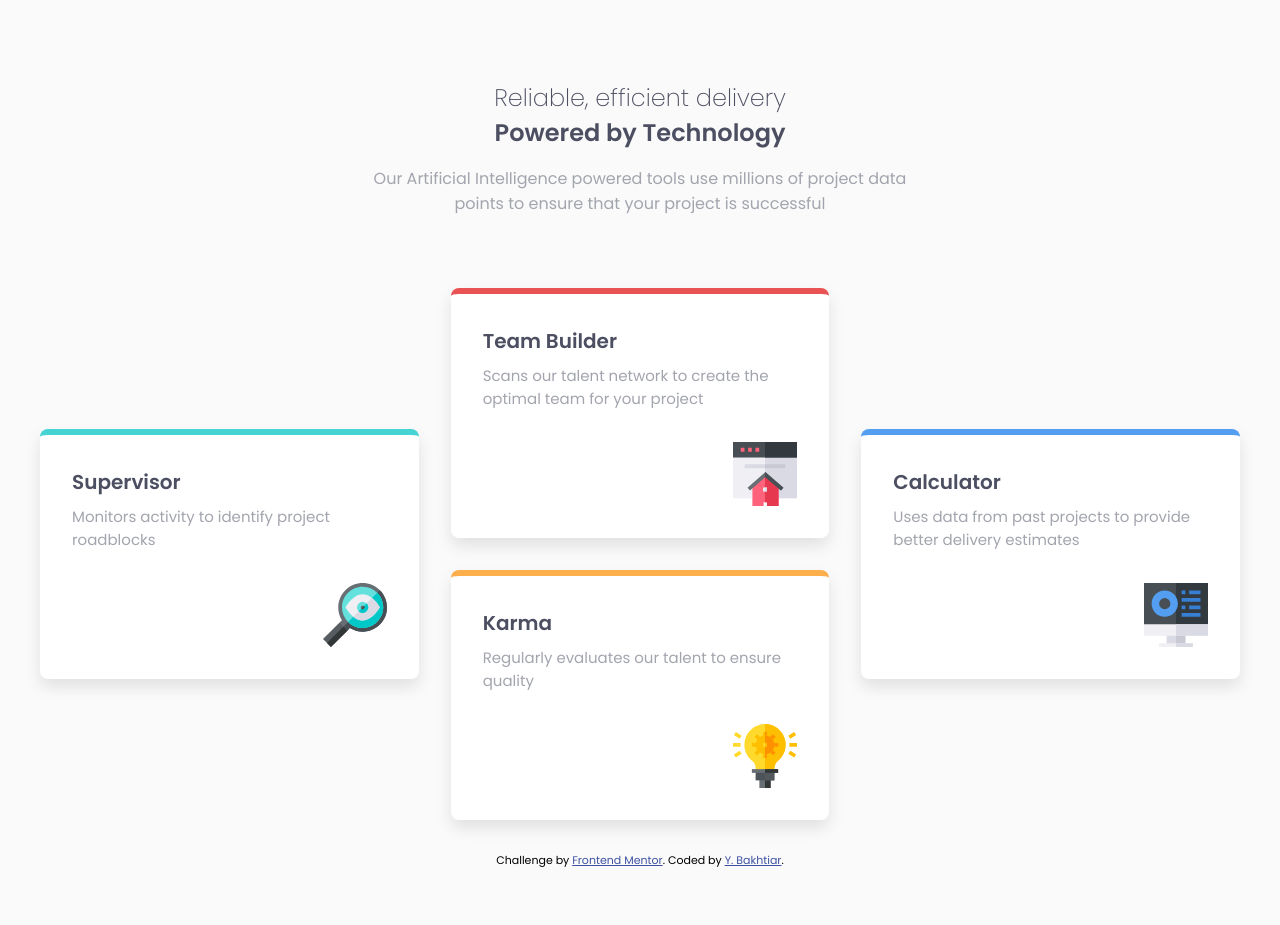
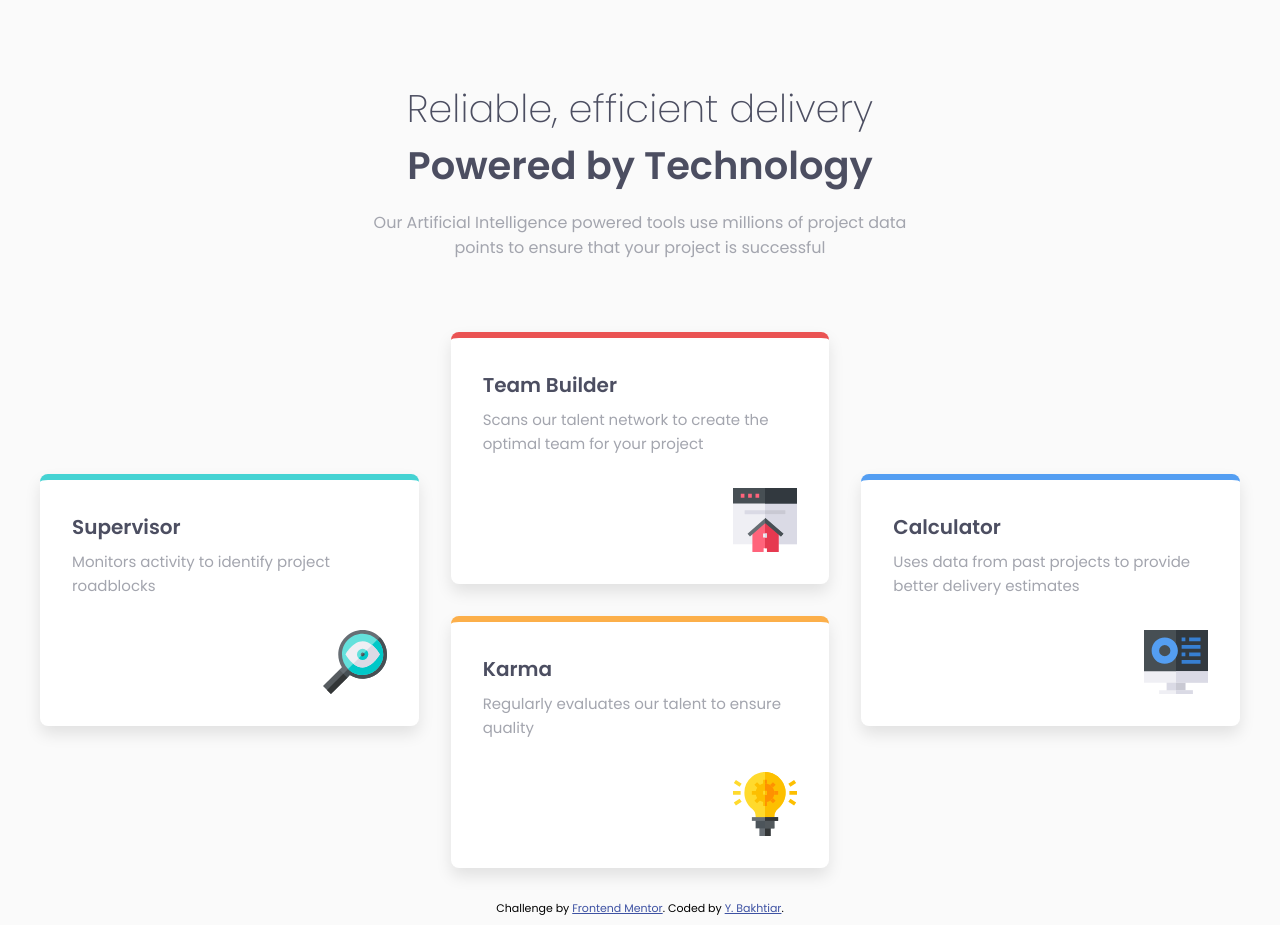
Before and after one commit to b4khtiar/four-card-feature-section-yb, a plain HTML site: page index.html in a window 1280 px wide. Before the commit the page ends 877 px from the top, so only its background shows below. Drawn offline with Linux system fonts and the light colour scheme.

Commit message:
fix font size
heading text on desktop
card text size

```diff
--- a/index.html
+++ b/index.html
@@ -24,25 +24,25 @@
 
     <div class="container">
       <div class="card card_supervisor">
-        <h4>Supervisor</h4>
+        <h3>Supervisor</h3>
         <p>Monitors activity to identify project roadblocks</p>
         <img src="images/icon-supervisor.svg" alt="supervisor">
       </div>
 
       <div class="card card_team-builder">
-        <h4>Team Builder</h4>
+        <h3>Team Builder</h3>
         <p>Scans our talent network to create the optimal team for your project</p>
         <img src="images/icon-team-builder.svg" alt="team-builder">
       </div>
 
       <div class="card card_karma">
-        <h4>Karma</h4>
+        <h3>Karma</h3>
         <p>Regularly evaluates our talent to ensure quality</p>
         <img src="images/icon-karma.svg" alt="karma">
       </div>
 
       <div class="card card_calculator">
-        <h4>Calculator</h4>
+        <h3>Calculator</h3>
         <p>Uses data from past projects to provide better delivery estimates</p>
         <img src="images/icon-calculator.svg" alt="calculator">
       </div>
--- a/style.css
+++ b/style.css
@@ -99,7 +99,7 @@ main {
     border-top: 0.4rem solid var(--blue);
 }
 
-.card h4 {
+.card h3 {
     font-size: 1.25rem;
     font-weight: 600;
     margin-bottom: 0.5rem;
@@ -107,6 +107,8 @@ main {
 
 .card p {
     color: var(--grayish-blue);
+    line-height: 1.5rem;
+    font-size: 15px;
 }
 
 .card img {
@@ -136,6 +138,14 @@ main {
         max-width: 540px;
     }
 
+    .heading h1 {
+        font-size: 2.4rem;
+    }
+
+    .heading h2 {
+        font-size: 2.4rem;
+    }
+
     .container {
         grid-template-columns: repeat(3, 1fr);
         grid-template-rows: repeat(4, 1fr);
```
Also changed, not shown: 1 other file.
